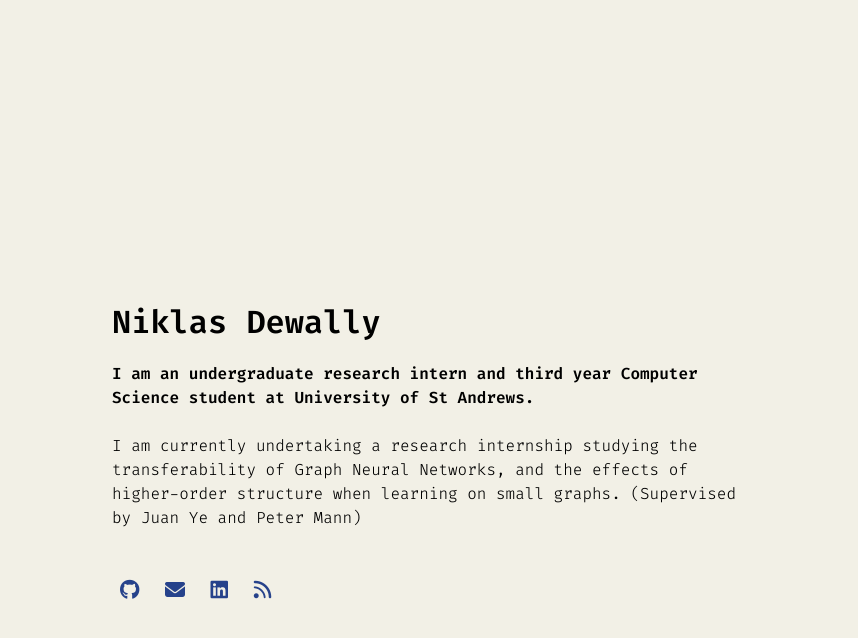
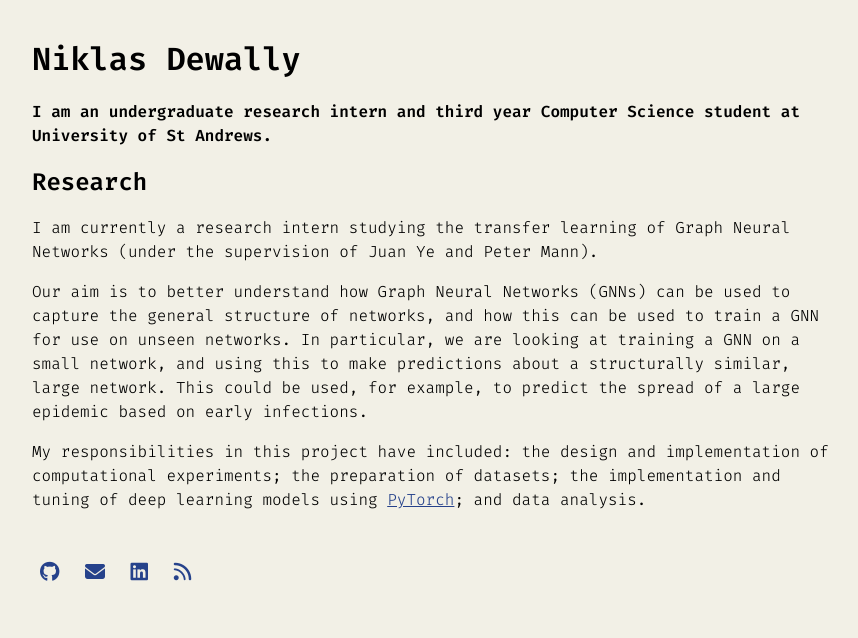
Before and after one commit to niklasdewally/niklasdewally.github.io, a Jekyll site: the page built from _pages/index.html, in a window 1280 px wide. Shown: the top 638 px of the page, without its empty margins (208-1066 px from the left). Built offline with Jekyll 4.4.1, drawn with Linux system fonts in a browser that asks for light colours.

Commit message:
Update CSS & Content

```diff
--- a/_pages/index.html
+++ b/_pages/index.html
@@ -8,10 +8,7 @@ permalink: /
     <link rel="stylesheet" href="/assets/css/style.css">
     <link href="/assets/fontawesome/css/all.css" rel="stylesheet">
 <style>
-    main {
-        margin: 0.2em;
-        max-width: 40rem;
-      }
+  main {max-width: 50em; margin: auto;}
 </style>
     <title>Niklas Dewally</title>
   </head>
@@ -19,16 +16,27 @@ permalink: /
 <body>
 <main>
   <h1>Niklas Dewally</h1>
+
   <div class=tagline>
-    I am an undergraduate research intern and third year Computer Science student at University of St Andrews.
+    I am an undergraduate research intern and third year Computer Science
+    student at University of St Andrews.
   </div>
-  <p>
-    I am currently undertaking a research internship studying the
-    transferability of Graph Neural Networks, and the effects of higher-order
-    structure when learning on small graphs.
 
-    (Supervised by Juan Ye and Peter Mann)
-  </p>
+  <h2>Research</h2>
+    I am currently a research intern studying the transfer learning of Graph
+    Neural Networks (under the supervision of Juan Ye and Peter Mann).
+    <p>
+    Our aim is to better understand how Graph Neural Networks (GNNs) can be
+    used to capture the general structure of networks, and how this can be used
+    to train a GNN for use on unseen networks. In particular, we are looking at
+    training a GNN on a small network, and using this to make predictions about
+    a structurally similar, large network. This could be used, for example, to
+    predict the spread of a large epidemic based on early infections.
+    <p>
+    My responsibilities in this project have included: the design and
+    implementation of computational experiments; the preparation of datasets;
+    the implementation and tuning of deep learning models using <a
+    href="https://pytorch.org/">PyTorch</a>; and data analysis.
 
 <!--
   <p>
--- a/assets/css/style.css
+++ b/assets/css/style.css
@@ -1,6 +1,4 @@
-/*@import url('https://fonts.googleapis.com/css2?family=JetBrains+Mono&display=swap');*/
 @import url('https://fonts.googleapis.com/css2?family=Fira+Code:wght@300;400;600&display=swap');
-
 
 :root {
   --bg: #f2f0e6;
@@ -12,98 +10,21 @@
 
 html {
     background:var(--bg);
+}
+
+/* http://bettermotherfuckingwebsite.com/ */
+
+body {
+    line-height: 1.5;
+    margin: 40px auto;
+    max-width: 80em;
+    padding: 0 10px;
     font-family: 'Fira Code', monospace;
     font-weight: 300;
-    line-height: 1.5;
-
+    font-size: 16px;
 }
 
-body {
-    margin: 0;
-    display: flex;
-    flex-direction: column;
-    align-items: center;
-    justify-content: center;
-    width: 100vw;
-    height: 100vh;
-
-}
-
-main {
-    min-width: 40rem;
-    max-width: 80rem;
-}
-
-/* aside {
-      float:left;
-      margin:0;
-      margin-right: 2em;
-      max-width: 30em;} */
-
-
-/* Paragraph Spacing */
-p,
-ul,
-ol,
-li,
-h1,
-h2,
-h3,
-h4,
-h5 {
-    margin-top: 1rem;
-    margin-bottom: 1rem;
-}
-
-
-/* Do not indent lists */
-
-ul {list-style-position: inside;
-  padding-left: 0;
-}
-/* HEADERS */
-/* Make header wrap see: https://stackoverflow.com/a/54126229 */
-
-h1,
-h2,
-h3,
-h4,
-h5 {
-    line-height: inherit;
-}
-
-h1 {
-    /*font-size: 3.5em;*/
-    font-size: 2rem;
-    font-weight: 600;
-}
-*/
-/* Override tables to inherit from our settings */
-/* (this appeared larger than the rest on android!) */
-table,
-p,
-a,
-ul,
-ol {
-    font-size: 1rem;
-}
-
-
-.tagline {
-  font-weight:600;
-  font-style: normal;
-  margin-bottom: 1.5em;
-
-}
-/* NAV */
-nav {
-        /* border-bottom: 1px solid black; */
-}
-
-nav > a {
-    font-size:0.8rem;
-    margin-right: 1em;
-}
+h1,h2,h3,h4,h5 { line-height:1.2;}
 
 /* CONTACT DETAILS */
 
@@ -123,6 +44,22 @@ a:visited:hover {
   color: var(--accent-highlight);
 }
 
+.tagline {
+  font-weight:600;
+  font-style: normal;
+  margin-bottom: 1.2em;
+
+}
+/* NAV */
+
+/*
+nav > a {
+    font-size:0.8rem;
+    margin-right: 1em;
+}
+*/
+
+
 address {
     text-align: left;
     margin-top: 3rem;
@@ -141,27 +78,3 @@ address a {
     margin-left:0.5rem ;
     margin-right:0.5rem ;
 }
-
-/* MOBILE */
-@media screen and (max-width:800px) {
-    html {
-        font-size: 12px;
-        margin-top: 2%;
-        margin-bottom: 2%;
-        margin-left: 2%;
-        margin-right: 2%;
-    }
-    body { justify-content: start;}
-}
-
-
-/*Dark mode*/
-/* @media (prefers-color-scheme: dark) {
-      html {
-        background-color: #1F2022;
-        color: antiquewhite;
-      }
-    a {color: lightskyblue;}
-
-
-    } *
```
Also changed, not shown: _pages/tech_books.md (added, +18 -0 lines), tech_books.md (added, +18 -0 lines).
